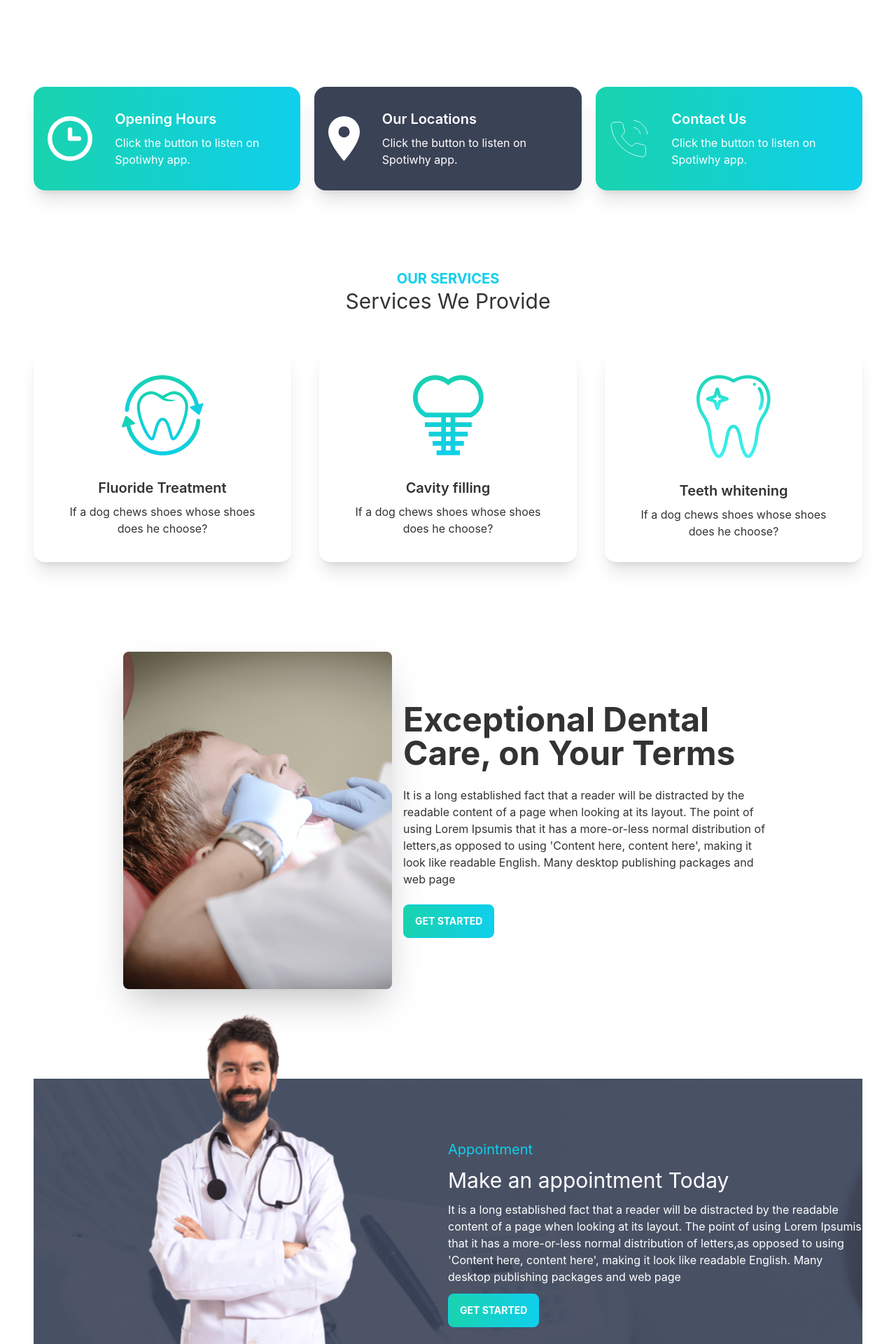
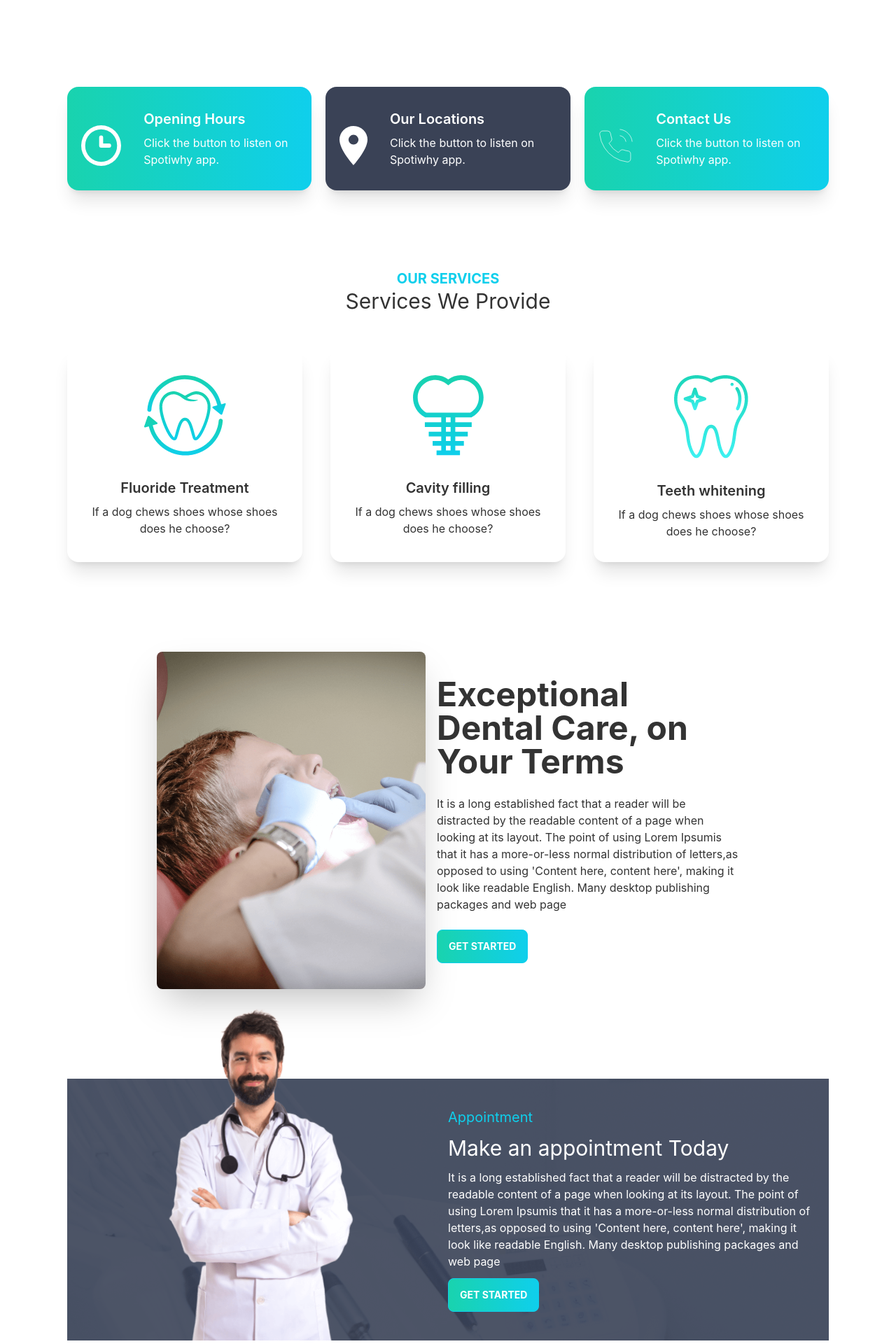
Before and after one commit to Pranto40/Doctors-Poral-Client, a React (Create React App) app: page / in a window 1280 px wide. Shown: the part 740-2660 px from the top of the page at 70% size. Built offline with nearby package versions, Linux system fonts and the light colour scheme.

Commit message:
appointment banner added

```diff
--- a/package.json
+++ b/package.json
@@ -7,7 +7,9 @@
     "@testing-library/react": "^13.2.0",
     "@testing-library/user-event": "^13.5.0",
     "daisyui": "^2.14.3",
+    "date-fns": "^2.28.0",
     "react": "^18.1.0",
+    "react-day-picker": "^8.0.4",
     "react-dom": "^18.1.0",
     "react-router-dom": "^6.3.0",
     "react-scripts": "5.0.1",
--- a/src/App.js
+++ b/src/App.js
@@ -1,15 +1,17 @@
 import { Route, Routes } from "react-router-dom";
 import About from "./Pages/About/About";
+import Appointment from "./Pages/Appointment/Appointment";
 import Home from "./Pages/Home/Home";
 import Navbar from "./Pages/Shared/Navbar";
 
 function App() {
   return (
-    <div>
+    <div className="max-w-7xl mx-auto px-12">
         <Navbar></Navbar>
         <Routes>
           <Route path="/" element={<Home />}></Route>
           <Route path="about" element={<About />}></Route>
+          <Route path="/appointment" element={<Appointment />}></Route>
         </Routes>
     </div>
   );
--- /dev/null
+++ b/src/Pages/Appointment/Appointment.js
@@ -0,0 +1,14 @@
+import React from 'react';
+import Footer from '../Shared/Footer';
+import AppointmentBanner from './AppointmentBanner';
+
+const Appointment = () => {
+    return (
+        <div>
+            <AppointmentBanner></AppointmentBanner>
+            <Footer></Footer>
+        </div>
+    );
+};
+
+export default Appointment;
--- /dev/null
+++ b/src/Pages/Appointment/AppointmentBanner.js
@@ -0,0 +1,26 @@
+import React, { useState } from 'react';
+import chair from '../../assets/images/chair.png';
+import { DayPicker } from 'react-day-picker';
+import 'react-day-picker/dist/style.css';
+import { format } from 'date-fns';
+
+const AppointmentBanner = () => {
+    const [date , setDate] = useState(new Date());
+    return (
+        <div class="hero min-h-screen">
+            <div class="hero-content flex-col lg:flex-row-reverse">
+                <img src={chair} class="max-w-sm rounded-lg shadow-2xl" alt='' />
+                <div>
+                    <DayPicker
+                        mode='single'
+                        selected={date}
+                        onSelect={setDate}
+                    ></DayPicker>
+                    <p>You have selected: {format(date, 'pp')}</p>
+                </div>
+            </div>
+        </div>
+    );
+};
+
+export default AppointmentBanner;
--- a/src/Pages/Home/InfoCard.js
+++ b/src/Pages/Home/InfoCard.js
@@ -3,7 +3,7 @@
 const InfoCard = ({img, cardTitle, bgClass}) => {
     return (
         <div className={`card lg:card-side shadow-xl ${bgClass}`}>
-            <figure className='pl-5'><img src={img} alt="" /></figure>
+            <figure className='pl-5 pt-5'><img src={img} alt="" /></figure>
             <div className="card-body text-white">
                 <h2 className="card-title">{cardTitle}</h2>
                 <p>Click the button to listen on Spotiwhy app.</p>
--- a/src/Pages/Home/MakeAppointment.js
+++ b/src/Pages/Home/MakeAppointment.js
@@ -10,7 +10,7 @@
             <div className='flex-1 hidden lg:block'>
                 <img className='mt-[-150px]' src={doctor} alt="" />
             </div>
-            <div className='flex-1 text-white'>
+            <div className='flex-1 px-5 text-white'>
                 <h3 className='text-xl text-primary'>Appointment</h3>
                 <h2 className='text-3xl my-3'>Make an appointment Today</h2>
                 <p className='my-3'>It is a long established fact that a reader will be distracted by the readable content of a page when looking at its layout. The point of using Lorem Ipsumis that it has a more-or-less normal distribution of letters,as opposed to using 'Content here, content here', making it look like readable English. Many desktop publishing packages and web page</p>
```
Also changed, not shown: 1 other file (tests, documents, lock files or other folders).
